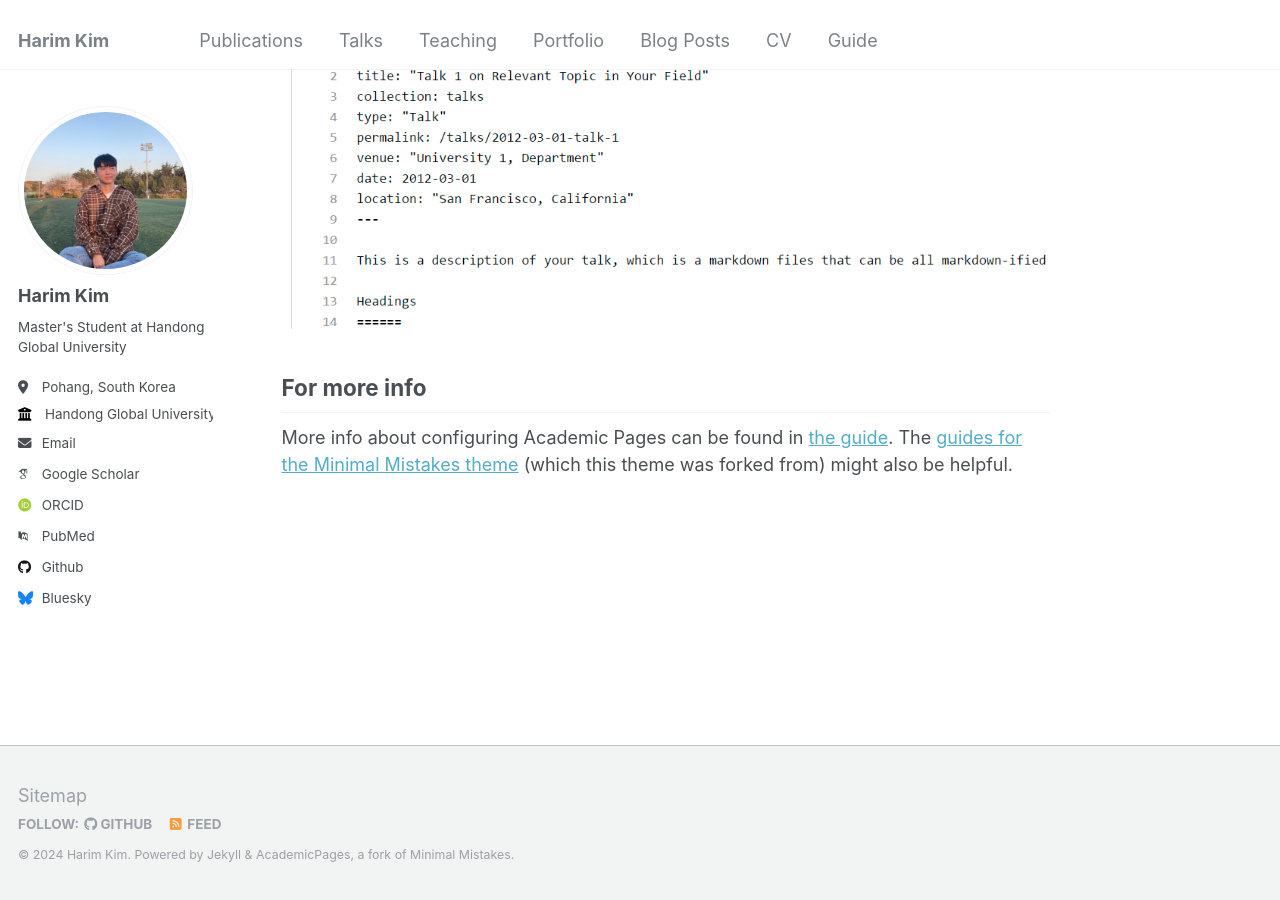
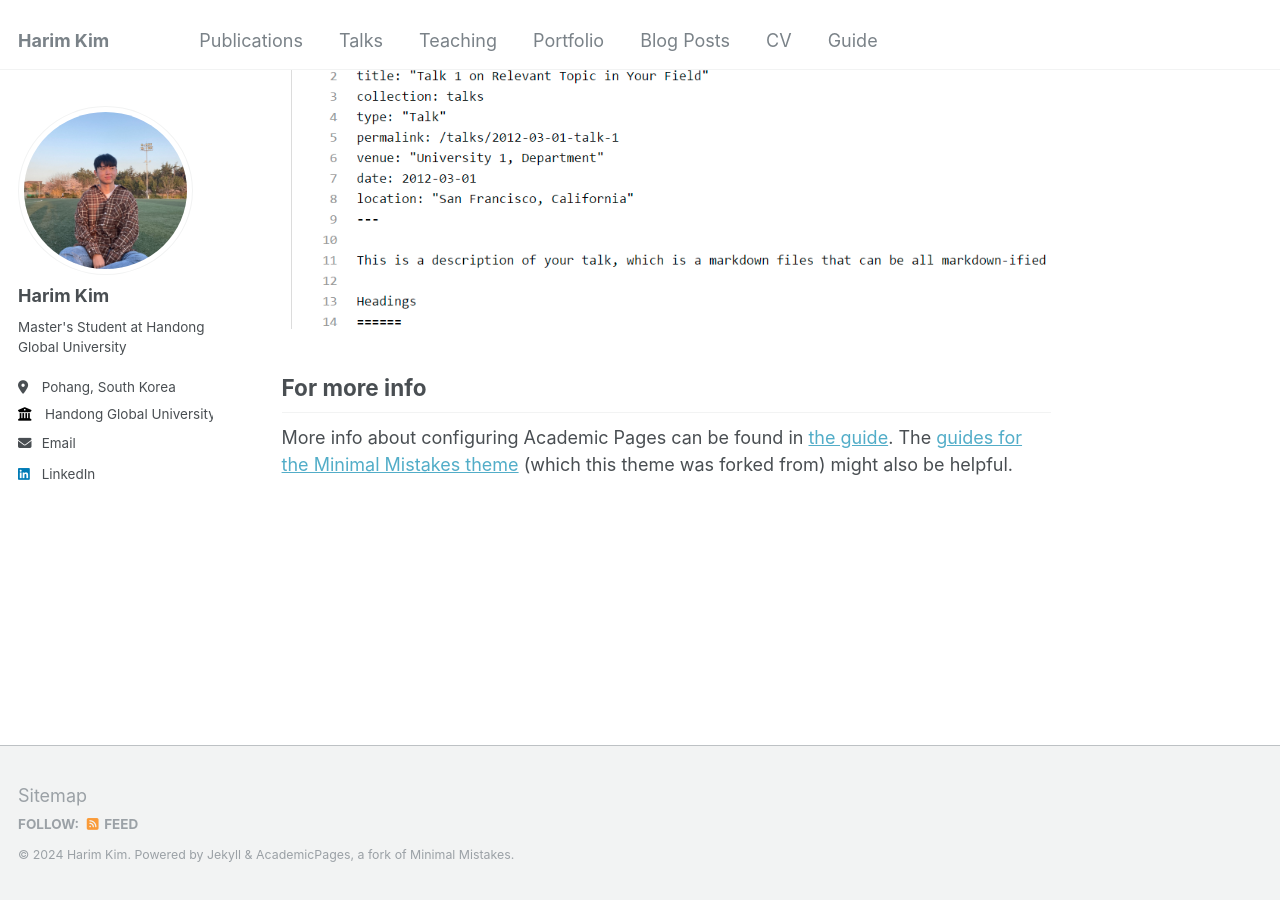
Before and after one commit to hrkim153/hrkim153.github.io, a Jekyll site: the page built from _pages/about.md, in a window 1280 px wide and 900 px high, scrolled down 2660 px. Built offline with Jekyll 4.4.1, drawn with Linux system fonts in a browser that asks for light colours; some web fonts are replaced; part of the change alters nothing that is shown.

Commit message:
Update _config.yml

```diff
--- a/_config.yml
+++ b/_config.yml
@@ -33,23 +33,23 @@ author:
 
   # Academic websites
   arxiv            : # URL - Update with the correct link to your profile
-  googlescholar    : "https://scholar.google.com/citations?user=PS_CX0AAAAAJ"
+  googlescholar    : #"https://scholar.google.com/citations?user=PS_CX0AAAAAJ"
   impactstory      : # URL
-  orcid            : "http://orcid.org/yourorcidurl"
+  orcid            : #"http://orcid.org/yourorcidurl"
   semantic         : # URL
-  pubmed           : "https://www.ncbi.nlm.nih.gov/pubmed/?term=john+snow"
+  pubmed           : #"https://www.ncbi.nlm.nih.gov/pubmed/?term=john+snow"
   researchgate     : # URL
 
   # Repositories and software development
   bitbucket        : # Username - Update with your username on the site
   codepen          : # Username
   dribbble         : # Username
-  github           : "academicpages"
+  github           :
   kaggle           : # Username
   stackoverflow    : # User number or user number and name (i.e., use "1" or "1/jeff-atwood")
 
   # Social media
-  bluesky          : "bsky.app" # Replace this with you Bluesky username
+  bluesky          : # Replace this with you Bluesky username
   facebook         : # Username
   flickr           : # Username
   foursquare       : # Username
@@ -58,7 +58,7 @@ author:
   keybase          : # Username
   instagram        : # Username
   lastfm           : # Username
-  linkedin         : # Username
+  linkedin         : "www.linkedin.com/in/harim-kim-01a257319"# Username
   mastodon         : # URL
   medium           : # URL
   pinterest        : # Username
```
